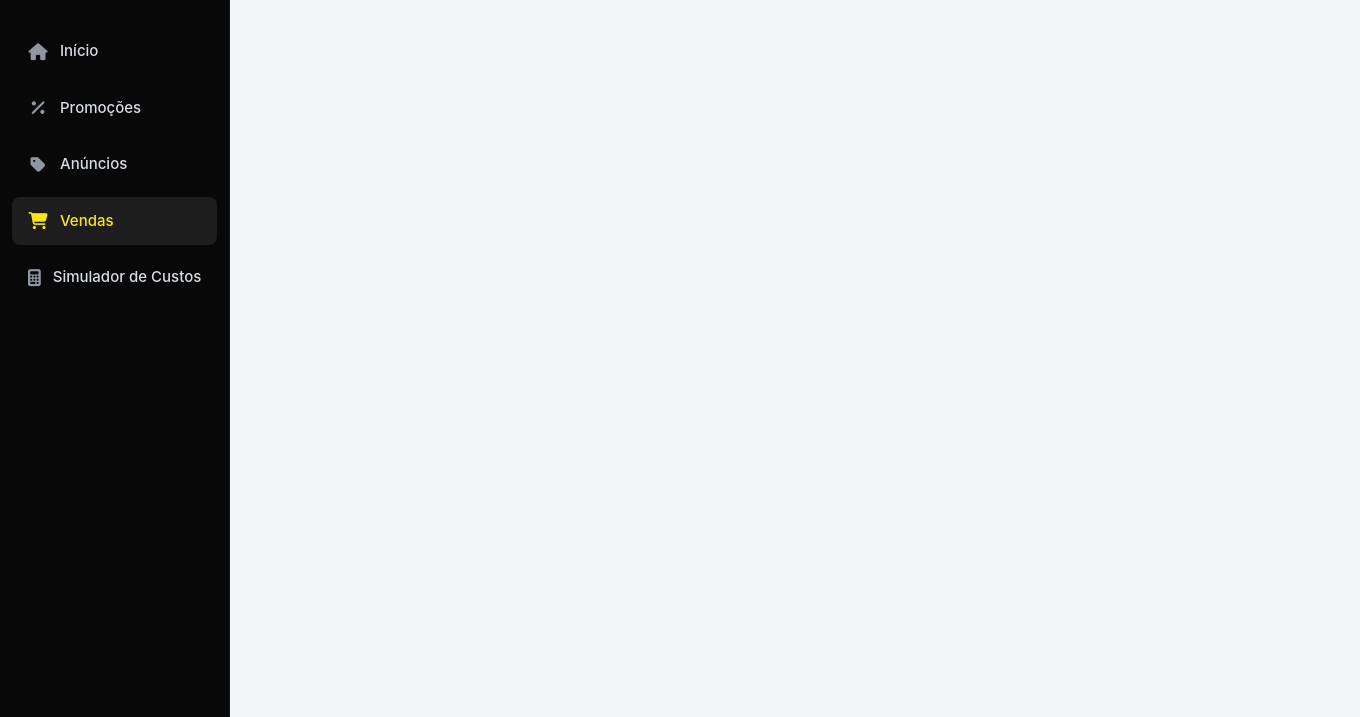
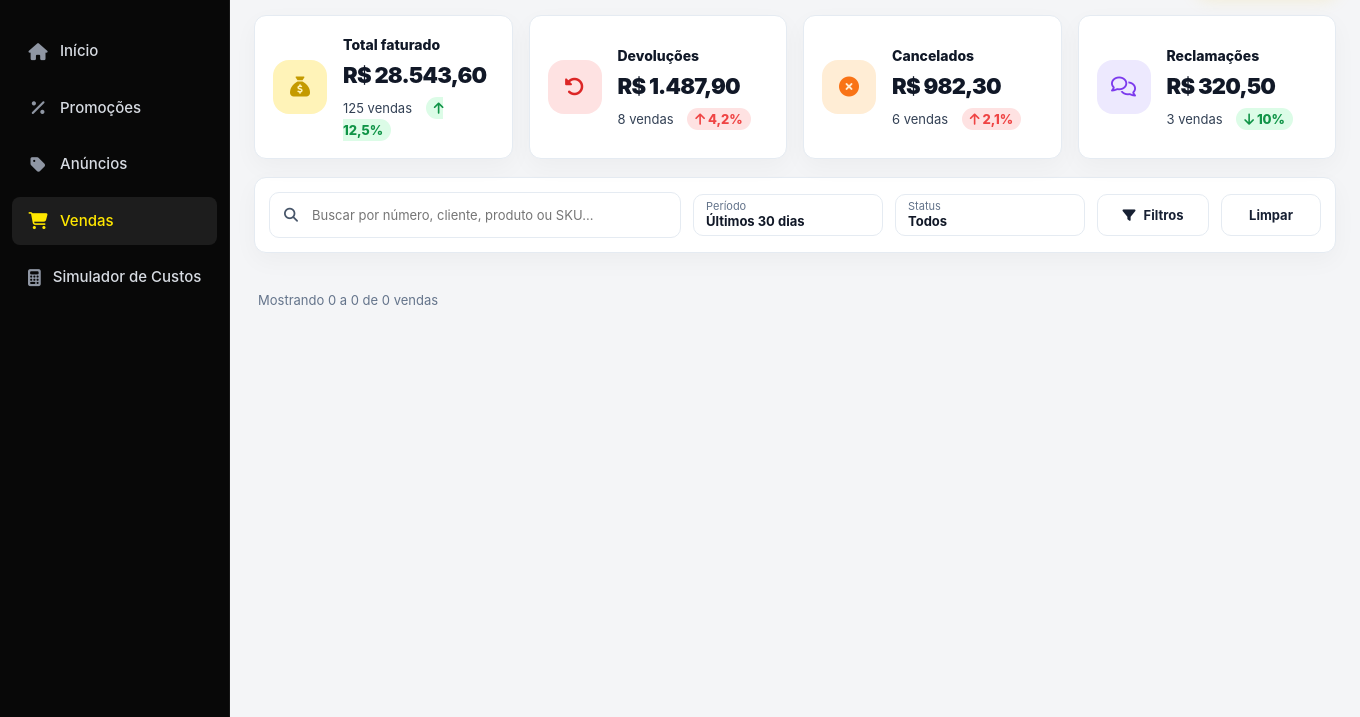
Before and after one commit to thlordz/mercedania-mercadolivre, an Electron app: page pages/vendas.html in a window 1360 px wide. Shown: the part 83-800 px from the top of the page. Drawn offline with nearby package versions, Linux system fonts and the light colour scheme; no server answers.

Commit message:
Restore full vendas page

```diff
--- a/pages/vendas.html
+++ b/pages/vendas.html
@@ -19,6 +19,7 @@
         <i class="fa-solid fa-cart-shopping"></i>
         <span>Gestão de Vendas</span>
       </div>
+
       <nav class="menu">
         <a class="menu-item" data-page="inicio" href="inicio.html"><i class="fa-solid fa-house"></i> Início</a>
         <a class="menu-item" data-page="promocoes" href="promocoes.html"><i class="fa-solid fa-percent"></i> Promoções</a>
@@ -27,7 +28,91 @@
         <a class="menu-item" data-page="simulador" href="simulador.html"><i class="fa-solid fa-calculator"></i> Simulador de Custos</a>
       </nav>
     </aside>
-    <main class="content vendas-page"></main>
+
+    <main class="content vendas-page">
+      <div class="page-header vendas-header">
+        <div>
+          <h1>Vendas</h1>
+          <p>Acompanhe todas as suas vendas realizadas no Mercado Livre.</p>
+        </div>
+      </div>
+
+      <section class="sales-kpi-grid">
+        <div class="sales-kpi-card">
+          <div class="sales-kpi-icon yellow-icon"><i class="fa-solid fa-sack-dollar"></i></div>
+          <div>
+            <p>Total faturado</p>
+            <h2>R$ 28.543,60</h2>
+            <small>125 vendas <span class="positive"><i class="fa-solid fa-arrow-up"></i> 12,5%</span></small>
+          </div>
+        </div>
+
+        <div class="sales-kpi-card">
+          <div class="sales-kpi-icon red-icon"><i class="fa-solid fa-rotate-left"></i></div>
+          <div>
+            <p>Devoluções</p>
+            <h2>R$ 1.487,90</h2>
+            <small>8 vendas <span class="negative"><i class="fa-solid fa-arrow-up"></i> 4,2%</span></small>
+          </div>
+        </div>
+
+        <div class="sales-kpi-card">
+          <div class="sales-kpi-icon orange-icon"><i class="fa-solid fa-circle-xmark"></i></div>
+          <div>
+            <p>Cancelados</p>
+            <h2>R$ 982,30</h2>
+            <small>6 vendas <span class="negative"><i class="fa-solid fa-arrow-up"></i> 2,1%</span></small>
+          </div>
+        </div>
+
+        <div class="sales-kpi-card">
+          <div class="sales-kpi-icon purple-icon"><i class="fa-regular fa-comments"></i></div>
+          <div>
+            <p>Reclamações</p>
+            <h2>R$ 320,50</h2>
+            <small>3 vendas <span class="positive"><i class="fa-solid fa-arrow-down"></i> 10%</span></small>
+          </div>
+        </div>
+      </section>
+
+      <section class="sales-filter-panel">
+        <div class="search-box sales-search">
+          <i class="fa-solid fa-magnifying-glass"></i>
+          <input type="text" placeholder="Buscar por número, cliente, produto ou SKU...">
+        </div>
+
+        <div class="filter-control">
+          <label>Período</label>
+          <select>
+            <option>Últimos 30 dias</option>
+            <option>Hoje</option>
+            <option>7 dias</option>
+            <option>Este mês</option>
+          </select>
+        </div>
+
+        <div class="filter-control">
+          <label>Status</label>
+          <select>
+            <option>Todos</option>
+            <option>A caminho</option>
+            <option>Em trânsito</option>
+            <option>Entregue</option>
+            <option>Cancelado</option>
+          </select>
+        </div>
+
+        <button class="btn-clear"><i class="fa-solid fa-filter"></i> Filtros</button>
+        <button class="btn-clear">Limpar</button>
+      </section>
+
+      <section class="orders-list"></section>
+
+      <footer class="sales-footer">
+        <span>Mostrando 0 a 0 de 0 vendas</span>
+        <div class="pagination-wrap"></div>
+      </footer>
+    </main>
   </div>
   <script src="https://cdn.jsdelivr.net/npm/bootstrap@5.3.3/dist/js/bootstrap.bundle.min.js"></script>
   <script src="../assets/js/global.js"></script>
```
